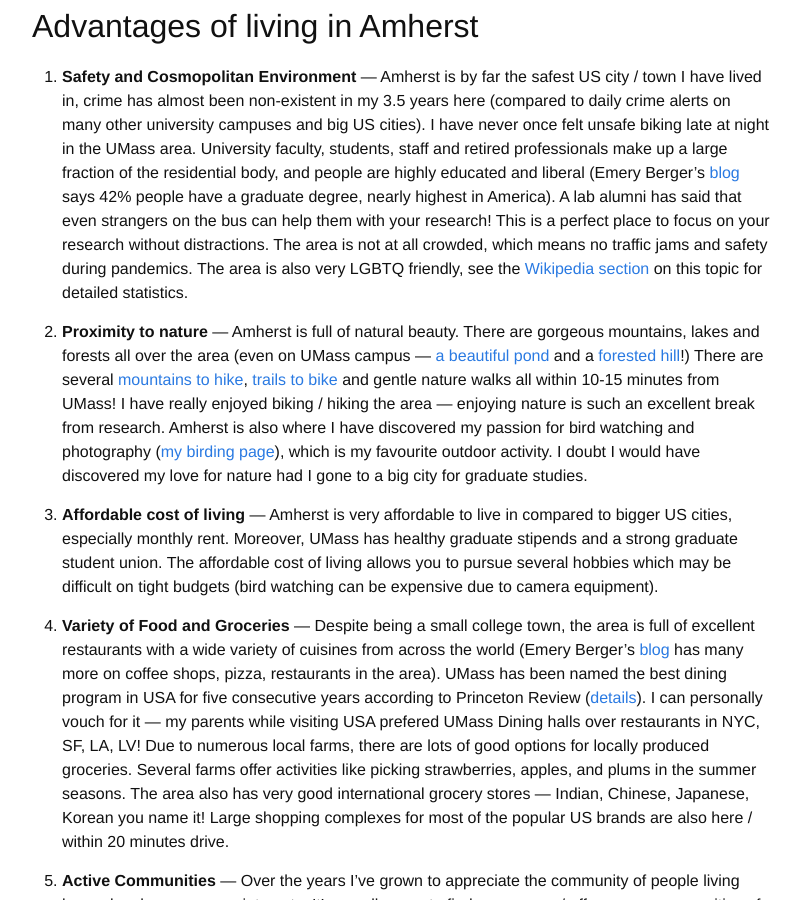
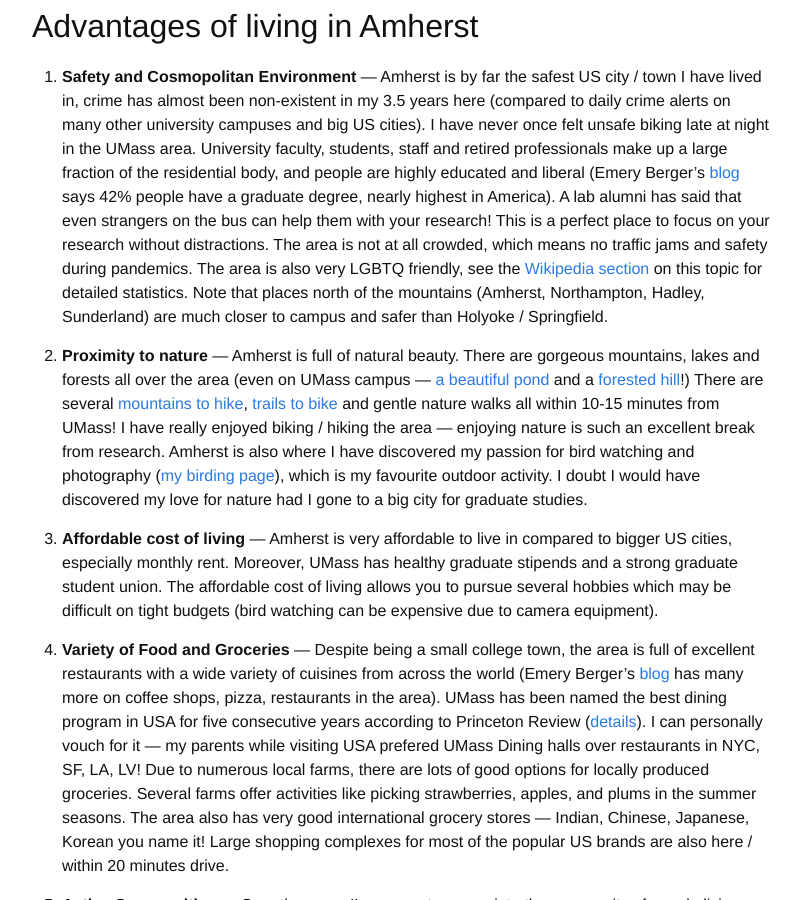
Before and after one commit to martiansideofthemoon/martiansideofthemoon.github.io, a Jekyll site: the page built from _posts/2022-03-28-why-umass-amherst.md, in a window 1280 px wide and 900 px high, scrolled down 540 px. Shown: the whole window, without its empty margins (238-1038 px from the left). Built offline with Jekyll 4.4.1, drawn with Linux system fonts in a browser that asks for light colours; comment, search, counter and statistics services are not loaded.

Commit message:
Update 2022-03-28-why-umass-amherst.md

```diff
--- a/_posts/2022-03-28-why-umass-amherst.md
+++ b/_posts/2022-03-28-why-umass-amherst.md
@@ -14,7 +14,7 @@ It's been nearly three and a half years since I started my PhD at UMass Amherst.
 
 ## Advantages of living in Amherst
 
-1. **Safety and Cosmopolitan Environment** --- Amherst is by far the safest US city / town I have lived in, crime has almost been non-existent in my 3.5 years here (compared to daily crime alerts on many other university campuses and big US cities). I have never once felt unsafe biking late at night in the UMass area. University faculty, students, staff and retired professionals make up a large fraction of the residential body, and people are highly educated and liberal (Emery Berger's [blog](https://emeryberger.com/why-umass-rocks) says 42% people have a graduate degree, nearly highest in America). A lab alumni has said that even strangers on the bus can help them with your research! This is a perfect place to focus on your research without distractions. The area is not at all crowded, which means no traffic jams and safety during pandemics. The area is also very LGBTQ friendly, see the [Wikipedia section](https://en.wikipedia.org/wiki/Pioneer_Valley#Large_LGBT_population) on this topic for detailed statistics.
+1. **Safety and Cosmopolitan Environment** --- Amherst is by far the safest US city / town I have lived in, crime has almost been non-existent in my 3.5 years here (compared to daily crime alerts on many other university campuses and big US cities). I have never once felt unsafe biking late at night in the UMass area. University faculty, students, staff and retired professionals make up a large fraction of the residential body, and people are highly educated and liberal (Emery Berger's [blog](https://emeryberger.com/why-umass-rocks) says 42% people have a graduate degree, nearly highest in America). A lab alumni has said that even strangers on the bus can help them with your research! This is a perfect place to focus on your research without distractions. The area is not at all crowded, which means no traffic jams and safety during pandemics. The area is also very LGBTQ friendly, see the [Wikipedia section](https://en.wikipedia.org/wiki/Pioneer_Valley#Large_LGBT_population) on this topic for detailed statistics. Note that places north of the mountains (Amherst, Northampton, Hadley, Sunderland) are much closer to campus and safer than Holyoke / Springfield.
 
 2. **Proximity to nature** --- Amherst is full of natural beauty. There are gorgeous mountains, lakes and forests all over the area (even on UMass campus --- [a beautiful pond](https://en.wikipedia.org/wiki/Campus_Pond_(Amherst,_Massachusetts)) and a [forested hill](https://www.trailforks.com/region/orchard-hill--umass-trails/)!) There are several [mountains to hike](https://www.alltrails.com/us/massachusetts/amherst), [trails to bike](https://fntrails.org/trail-information/trail-maps/) and gentle nature walks all within 10-15 minutes from UMass! I have really enjoyed biking / hiking the area --- enjoying nature is such an excellent break from research. Amherst is also where I have discovered my passion for bird watching and photography ([my birding page](https://martiansideofthemoon.github.io/birding)), which is my favourite outdoor activity. I doubt I would have discovered my love for nature had I gone to a big city for graduate studies.
 
```
